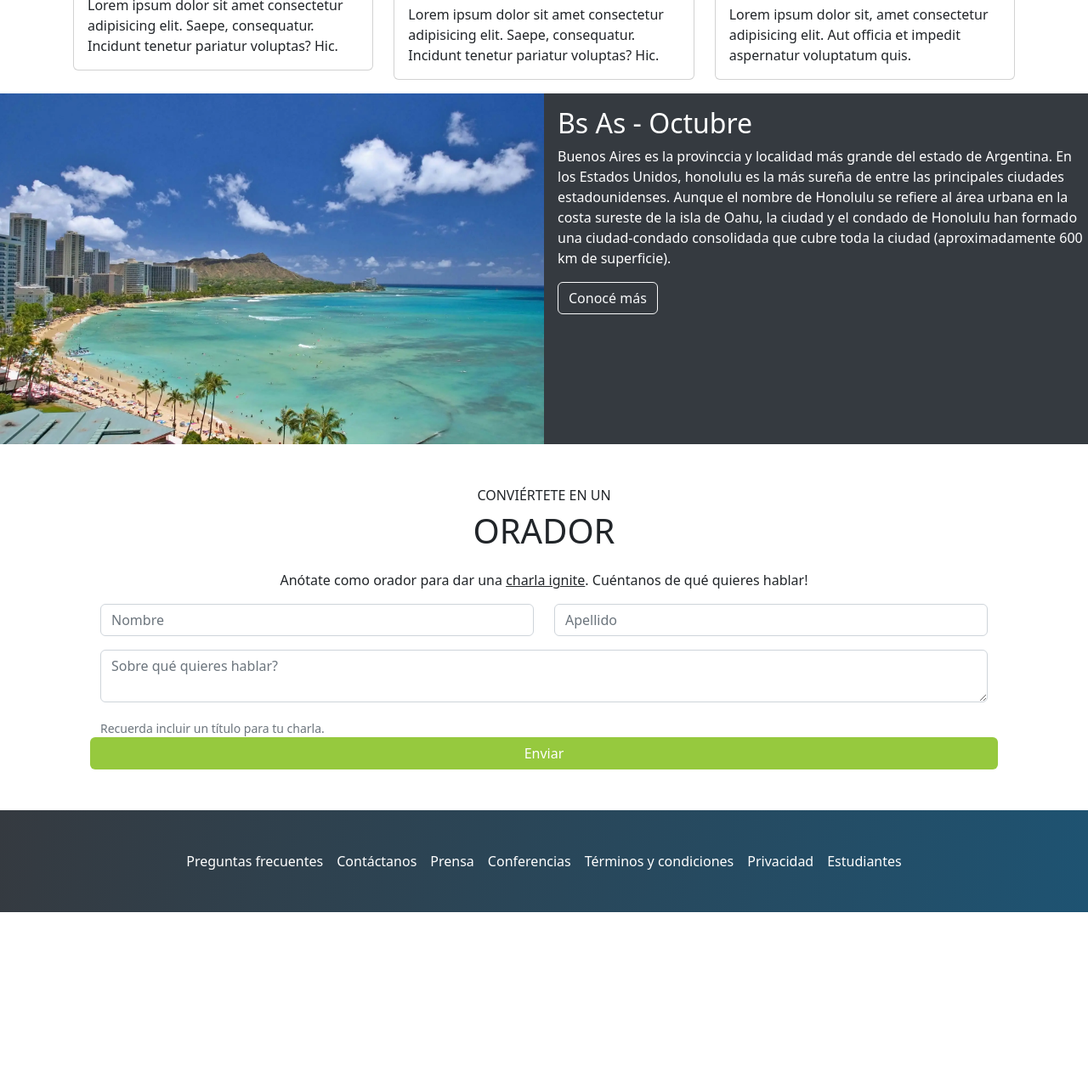
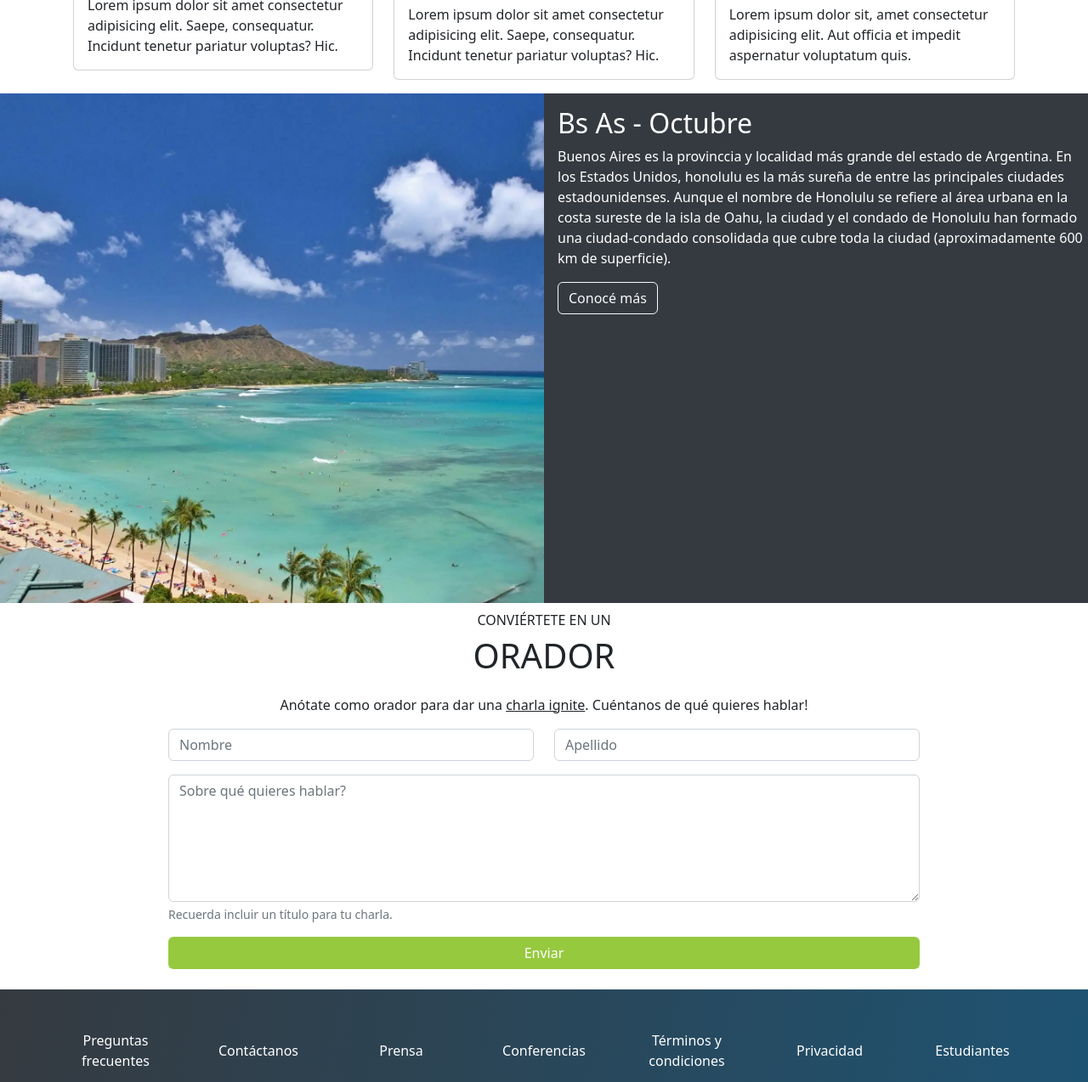
Before and after one commit to Lautarof25/integradorcac, a plain HTML site: page index.html in a window 1280 px wide. Shown: the part 1346-2620 px from the top of the page at 85% size. Before the commit the page ends 2420 px from the top, so only its background shows below. Drawn offline with nearby package versions, Linux system fonts and the light colour scheme.

Commit message:
Posicionamiento del hero

```diff
--- a/css/style.css
+++ b/css/style.css
@@ -21,3 +21,21 @@ footer {
     height: fit-content;
 }
 .navbar__img {    width: 100px;}
+/* Medidas */
+.object-fit-cover {    object-fit: cover;}
+.h-600 {    min-height: 600px;}
+.w-900 {    max-width: 900px;}
+.w-50px {    width: 120px!important;}
+/* Posiciones */
+.bottom-25 {
+    bottom: 25%;
+}
+.me-5 {
+    margin-right: 150px!important;
+}
+.start-50 {
+    left: 30%!important;
+}
+.w-50 {
+    width: 60%!important;
+}
--- a/index.html
+++ b/index.html
@@ -14,7 +14,7 @@
 <body>
 
     <header class="bg-primary sticky-top container-fluid">
-        <nav class=" navbar navbar-expand-lg w-100">
+        <nav class="navbar navbar-expand-lg w-100">
             <div class="container-fluid">
                 <a class="navbar-brand text-white" href="#">
                     <img class="navbar__img" src="./img/codoacodo.webp" alt="logo_codo_a_codo">
@@ -76,13 +76,12 @@
             <span class="carousel-control-next-icon" aria-hidden="true"></span>
             <span class="visually-hidden">Next</span>
         </button>
-        <div class="position-absolute top-0 start-50 text-end p-4 w-50 carousel-caption d-md-block ">
-            <h5 class="d-none d-md-block">Conf Bs As</h5>
-            <p class="d-none d-md-block text-right">Bs As llega por primera vez a Argentina. Un evento para compartir
-                con nuestra
-                comunidad el conoimiento y experiencia de los expertos que están creando el futuro de Internet. Vven a
-                conocer a miembros del evento, a otros estudiantes de Codo a Codo y los oradores de primer nivel que
-                tenemos para ti. Te esperamos!</p>
+        <div class="position-absolute bottom-25 start-50 text-end p-4 w-50 carousel-caption d-md-block ">
+            <h5 class="d-none d-md-block fs-2">Conf Bs As</h5>
+            <p class="d-none d-md-block text-right">Bs As llega por primera vez a Argentina. Un evento para
+                compartir con nuestra comunidad el conoimiento y experiencia de los expertos que están creando el futuro
+                de Internet. Viven a conocer a miembros del evento, a otros estudiantes de Codo a Codo y los oradores de
+                primer nivel que tenemos para ti. Te esperamos!</p>
             <button type="button" class="btn btn-outline-light">Quiero ser orador</button>
             <button type="button" class="btn btn-success">Comprar tickets</button>
         </div>
@@ -131,8 +130,8 @@
 
     <div id="lugar" class="w-100">
         <div class="row row-cols-sm-2">
-            <img class="p-0" src="./img/honolulu.webp" alt="honolulu">
-            <div class="bg-primary text-white p-3">
+            <img class="p-0 object-fit-cover" src="./img/honolulu.webp" alt="honolulu">
+            <div class="bg-primary text-white p-3 h-600">
                 <h2>Bs As - Octubre</h2>
                 <p>Buenos Aires es la provinccia y localidad más grande del estado de Argentina. En los Estados Unidos,
                     honolulu es la más sureña de entre las principales ciudades estadounidenses. Aunque el nombre de
@@ -144,7 +143,7 @@
         </div>
     </div>
 
-    <div id="formulario" class="container w-sm-50 p-5">
+    <div id="formulario" class="container w-sm-50 p-2 w-900">
         <p class="text-center text-uppercase">Conviértete en un <br><span class="fs-1">orador</span></p>
         <p class="text-center">Anótate como orador para dar una <a
                 href="https://www.yoscoaching.com/blog/que-es-la-presentacion-ignite-y-como-se-hace-guia-de-5-pasos-para-crear-la-tuya/"
@@ -158,22 +157,26 @@
                 <input type="text" class="form-control" id="apellido" placeholder="Apellido">
             </div>
             <div class="mb-3">
-                <textarea class="form-control" placeholder="Sobre qué quieres hablar?" id="floatingTextarea"></textarea>
-              </div>
-            <div id="nombre" class="form-text">Recuerda incluir un título para tu charla.</div>
-            <button class="btn btn-green col-12 text-white" type="button">Enviar</button>
+                <textarea style="height: 150px;" class="form-control" placeholder="Sobre qué quieres hablar?"
+                    id="floatingTextarea"></textarea>
+                <div id="nombre" class="form-text">Recuerda incluir un título para tu charla.</div>
+            </div>
+            <div class="mb-3">
+                <button class="btn btn-green col-sm-12 text-white" type="button">Enviar</button>
+            </div>
         </form>
     </div>
     <footer class="align-items-center d-flex justify-content-center p-5">
 
-        <ul class="d-flex justify-content-center flex-wrap gap-3 text-white m-0 p-0 list-unstyled">
-            <li class="nav-item"><a class="nav-link text-white" href="#">Preguntas frecuentes</a></li>
-            <li><a class="nav-link text-white" href="#">Contáctanos</a></li>
-            <li><a class="nav-link text-white" href="#">Prensa</a></li>
-            <li><a class="nav-link text-white" href="#">Conferencias</a></li>
-            <li><a class="nav-link text-white" href="#">Términos y condiciones</a></li>
-            <li><a class="nav-link text-white" href="#">Privacidad</a></li>
-            <li><a class="nav-link text-white" href="#">Estudiantes</a></li>
+        <ul
+            class="d-flex justify-content-center align-items-center text-center flex-wrap flex-m-column gap-5 text-white m-0 p-0 list-unstyled ">
+            <li class="nav-item"><a class="nav-link text-white w-50px" href="#">Preguntas frecuentes</a></li>
+            <li><a class="nav-link text-white w-50px" href="#">Contáctanos</a></li>
+            <li><a class="nav-link text-white w-50px" href="#">Prensa</a></li>
+            <li><a class="nav-link text-white w-50px" href="#">Conferencias</a></li>
+            <li><a class="nav-link text-white w-50px" href="#">Términos y condiciones</a></li>
+            <li><a class="nav-link text-white w-50px" href="#">Privacidad</a></li>
+            <li><a class="nav-link text-white w-50px" href="#">Estudiantes</a></li>
         </ul>
     </footer>
 
```
